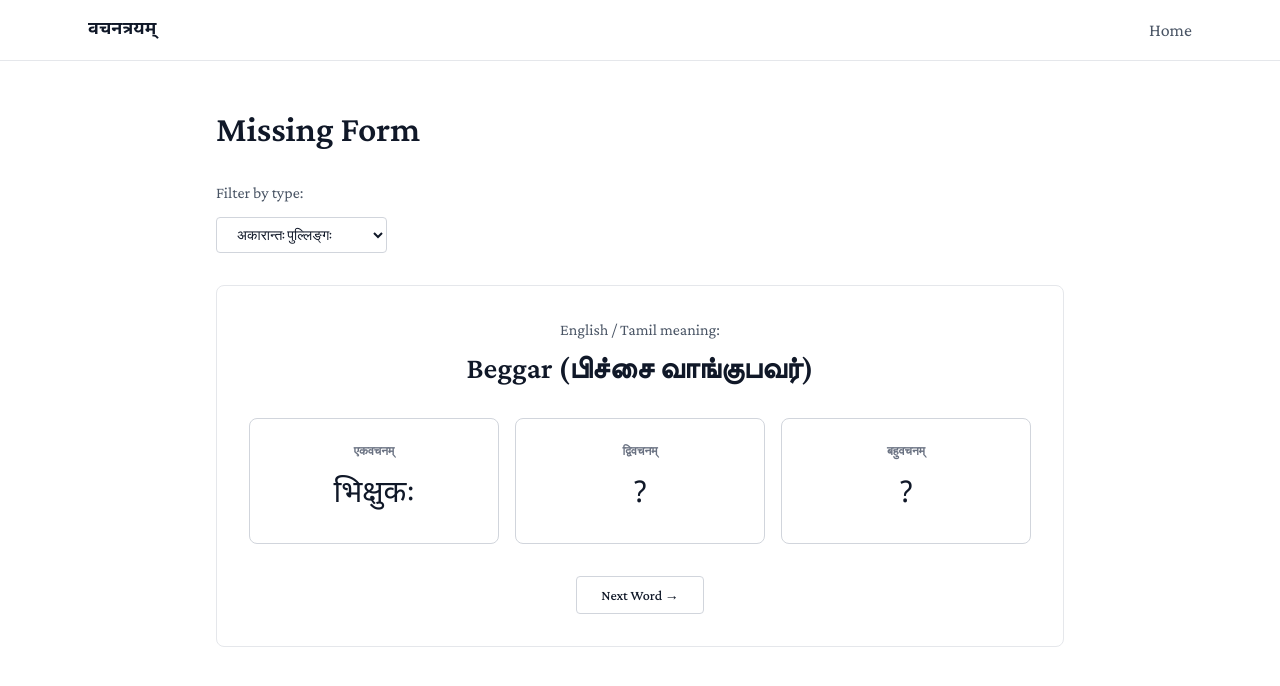
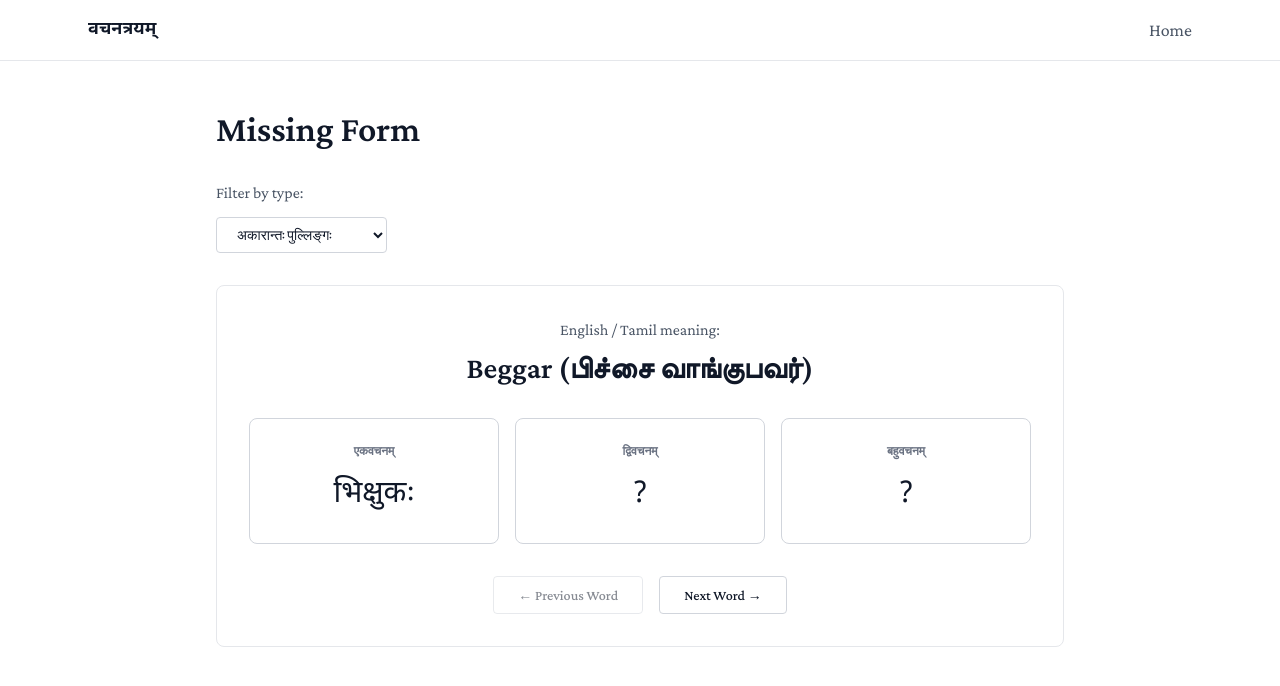
Before and after one commit to Santhosh136/vachanathrayam, a Next.js app: page /missing-form in a window 1280 px wide. Shown: the top 686 px of the page. Built offline with nearby package versions, Linux system fonts and the light colour scheme.

Commit message:
fix: update plural forms in vachanam for accuracy

```diff
--- a/app/data/vachanathrayam.json
+++ b/app/data/vachanathrayam.json
@@ -1088,7 +1088,7 @@
     "vachanam": {
       "singular": "नेत्रम्",
       "dual": "नेत्रे",
-      "plural": "नेत्रानि"
+      "plural": "नेत्राणि"
     }
   },
   {
@@ -1100,7 +1100,7 @@
     "vachanam": {
       "singular": "छत्रम्",
       "dual": "छत्रे",
-      "plural": "छत्रानि"
+      "plural": "छत्राणि"
     }
   },
   {
@@ -1112,7 +1112,7 @@
     "vachanam": {
       "singular": "चित्रम्",
       "dual": "चित्रे",
-      "plural": "चित्रानि"
+      "plural": "चित्राणि"
     }
   },
   {
@@ -1124,7 +1124,7 @@
     "vachanam": {
       "singular": "मन्दिरम्",
       "dual": "मन्दिरे",
-      "plural": "मन्दिरानि"
+      "plural": "मन्दिराणि"
     }
   },
   {
@@ -1136,7 +1136,7 @@
     "vachanam": {
       "singular": "वस्त्रम्",
       "dual": "वस्त्रे",
-      "plural": "वस्त्रानि"
+      "plural": "वस्त्राणि"
     }
   },
   {
@@ -1148,7 +1148,7 @@
     "vachanam": {
       "singular": "गृहम्",
       "dual": "गृहे",
-      "plural": "गृहानि"
+      "plural": "गृहाणि"
     }
   },
   {
@@ -1160,7 +1160,7 @@
     "vachanam": {
       "singular": "आम्रम्",
       "dual": "आम्रे",
-      "plural": "आम्रानि"
+      "plural": "आम्राणि"
     }
   },
   {
@@ -1172,7 +1172,7 @@
     "vachanam": {
       "singular": "पत्रम्",
       "dual": "पत्रे",
-      "plural": "पत्रानि"
+      "plural": "पत्राणि"
     }
   },
   {
@@ -1184,7 +1184,7 @@
     "vachanam": {
       "singular": "पुष्पम्",
       "dual": "पुष्पे",
-      "plural": "पुष्पानि"
+      "plural": "पुष्पाणि"
     }
   },
   {
@@ -1196,7 +1196,7 @@
     "vachanam": {
       "singular": "नक्षत्रम्",
       "dual": "नक्षत्रे",
-      "plural": "नक्षत्रानि"
+      "plural": "नक्षत्राणि"
     }
   }
 ]
--- a/components/MissingForm.tsx
+++ b/components/MissingForm.tsx
@@ -10,6 +10,7 @@ export default function MissingForm() {
   const [selectedType, setSelectedType] = useState<string>('')
   const [current, setCurrent] = useState<{ word: Word; shownForm: VachanamForm } | null>(null)
   const [revealed, setRevealed] = useState<Set<VachanamForm>>(new Set())
+  const [history, setHistory] = useState<Array<{ word: Word; shownForm: VachanamForm }>>([])
 
   useEffect(() => {
     const data = wordsData as Word[]
@@ -23,6 +24,10 @@ export default function MissingForm() {
     const toUse = selectedType ? words.filter(w => w.type === selectedType) : words
     if (toUse.length === 0) return
 
+    if (current) {
+      setHistory([...history, current])
+    }
+
     const word = toUse[Math.floor(Math.random() * toUse.length)]
     const forms: VachanamForm[] = ['singular', 'dual', 'plural']
     const shownForm = forms[Math.floor(Math.random() * forms.length)]
@@ -31,7 +36,19 @@ export default function MissingForm() {
     setRevealed(new Set([shownForm]))
   }
 
+  const handlePrev = () => {
+    if (history.length === 0) return
+
+    const newHistory = [...history]
+    const previous = newHistory.pop()!
+
+    setHistory(newHistory)
+    setCurrent(previous)
+    setRevealed(new Set([previous.shownForm]))
+  }
+
   useEffect(() => {
+    setHistory([])
     pickWord()
   }, [selectedType, words])
 
@@ -86,10 +103,17 @@ export default function MissingForm() {
           ))}
         </div>
 
-        <div className="text-center">
+        <div className="flex justify-center gap-4">
+          <button
+            onClick={handlePrev}
+            disabled={history.length === 0}
+            className="px-6 py-2 border border-gray-300 rounded text-xs sm:text-sm font-medium hover:bg-gray-50 disabled:opacity-50 disabled:cursor-not-allowed"
+          >
+            ← Previous Word
+          </button>
           <button
             onClick={pickWord}
-            className="w-full sm:w-auto px-6 py-2 border border-gray-300 rounded text-xs sm:text-sm font-medium hover:bg-gray-50"
+            className="px-6 py-2 border border-gray-300 rounded text-xs sm:text-sm font-medium hover:bg-gray-50"
           >
             Next Word →
           </button>
--- a/components/PatternTable.tsx
+++ b/components/PatternTable.tsx
@@ -74,8 +74,15 @@ export default function PatternTable() {
               const isAakaarantaSthrilingam = selectedType === 'अकारान्तः स्त्रीलिङ्गः'
               const isEekaarantaSthrilingam = selectedType === 'ईकारान्तः स्त्रीलिङ्गः'
 
-              const pluralHighlight = (isAkaarantaPullingam || isAakaarantaSthrilingam) ? 3 : isEekaarantaSthrilingam ? 4 : 2
-              const dualHighlight = isEekaarantaSthrilingam ? 4 : 2
+              let singularHighlight = 2
+              let pluralHighlight = (isAkaarantaPullingam || isAakaarantaSthrilingam) ? 3 : isEekaarantaSthrilingam ? 4 : 2
+              let dualHighlight = isEekaarantaSthrilingam ? 4 : 2
+
+              if (word.sanskrit === "छात्रः") {
+                singularHighlight = 4;
+                dualHighlight = 4;
+                pluralHighlight = 5;
+              }
 
               return (
                 <tr key={word.id} className={idx % 2 === 0 ? 'bg-white' : 'bg-gray-50'}>
@@ -83,7 +90,7 @@ export default function PatternTable() {
                     {word.sanskrit}
                   </td>
                   <td className="px-2 sm:px-4 py-2 sm:py-3 devanagari text-sm sm:text-lg">
-                    {singular.slice(0, -2)}<span className="text-amber-600 font-bold">{singular.slice(-2)}</span>
+                    {singular.slice(0, -singularHighlight)}<span className="text-amber-600 font-bold">{singular.slice(-singularHighlight)}</span>
                   </td>
                   <td className="px-2 sm:px-4 py-2 sm:py-3 devanagari text-sm sm:text-lg">
                     {dual.slice(0, -dualHighlight)}<span className="text-amber-600 font-bold">{dual.slice(-dualHighlight)}</span>
```
